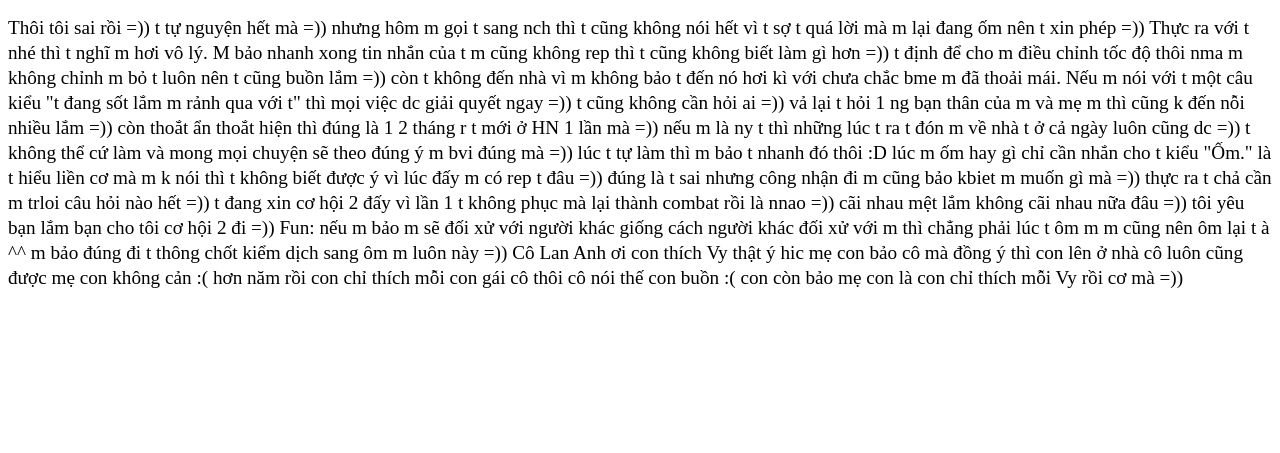
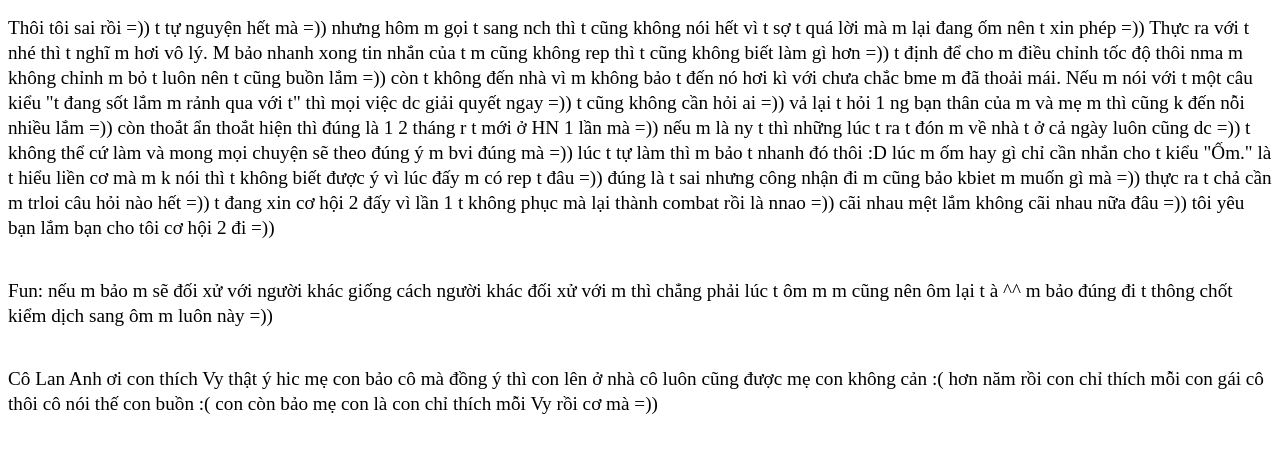
Before and after one commit to LinhBui-rays/Aibietgidau, a plain HTML site: page index.html in a window 1280 px wide. Shown: the part 89-542 px from the top of the page. Drawn offline with Linux system fonts and the light colour scheme.

Commit message:
Update index.html

```diff
--- a/index.html
+++ b/index.html
@@ -22,14 +22,14 @@
         lúc m ốm hay gì chỉ cần nhắn cho t kiểu "Ốm." là t hiểu liền cơ mà m k nói thì t không biết được ý vì lúc đấy m có rep
         t đâu =)) đúng là t sai nhưng công nhận đi m cũng bảo kbiet m muốn gì mà =)) thực ra t chả cần m trloi câu hỏi nào hết
         =)) t đang xin cơ hội 2 đấy vì lần 1 t không phục mà lại thành combat rồi là nnao =)) cãi nhau mệt lắm không cãi nhau nữa
-        đâu =)) tôi yêu bạn lắm bạn cho tôi cơ hội 2 đi =))
+        đâu =)) tôi yêu bạn lắm bạn cho tôi cơ hội 2 đi =)) </p>
 
-        Fun: nếu m bảo m sẽ đối xử với người khác giống cách người khác đối xử với m thì chẳng phải lúc t ôm m m cũng nên ôm lại t à
-        ^^ m bảo đúng đi t thông chốt kiểm dịch sang ôm m luôn này =))
+        <p>Fun: nếu m bảo m sẽ đối xử với người khác giống cách người khác đối xử với m thì chẳng phải lúc t ôm m m cũng nên ôm lại t à
+            ^^ m bảo đúng đi t thông chốt kiểm dịch sang ôm m luôn này =))</p>
 
-        Cô Lan Anh ơi con thích Vy thật ý hic mẹ con bảo cô mà đồng ý thì con lên ở nhà cô
+        <p>Cô Lan Anh ơi con thích Vy thật ý hic mẹ con bảo cô mà đồng ý thì con lên ở nhà cô
         luôn cũng được mẹ con không cản :( hơn năm rồi con chỉ thích mỗi con gái cô thôi cô
-        nói thế con buồn :( con còn bảo mẹ con là con chỉ thích mỗi Vy rồi cơ mà =))
+            nói thế con buồn :( con còn bảo mẹ con là con chỉ thích mỗi Vy rồi cơ mà =))</p>
 
 
     </p>
```
